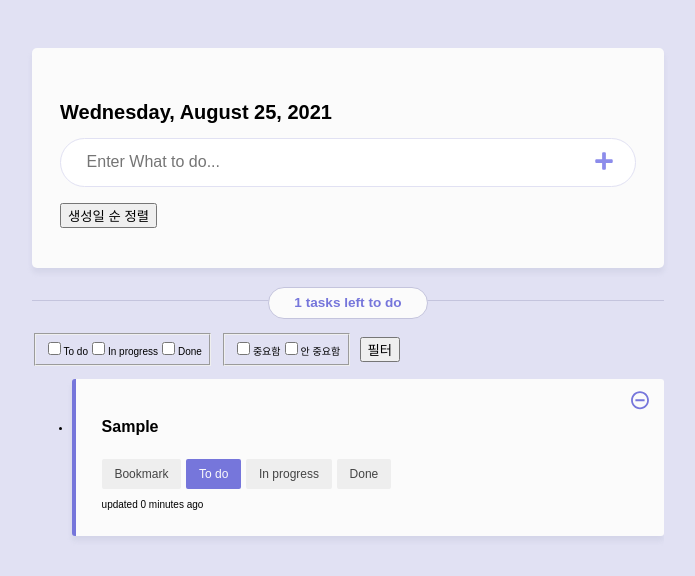
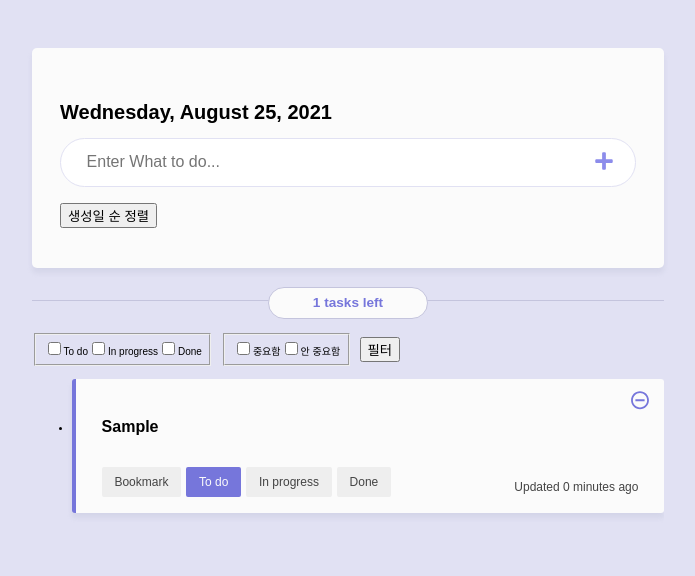
Before and after one commit to hyseoseo/Assignment8-TeamB, a React (Create React App) app: page / in a window 1280 px wide. Both pictures are taken after typing "Sample" into the empty fields and a click on the button 896 px from the left and 162 px from the top of the page. Shown: the top 576 px of the page, without its empty margins (292-987 px from the left). Built offline with nearby package versions, Linux system fonts and the light colour scheme; what emotion-reset would draw is missing.

Commit message:
[#40] feat: 구현 modal 내 task 정보

```diff
--- a/src/components/Modal.tsx
+++ b/src/components/Modal.tsx
@@ -30,10 +30,8 @@ const Modal: React.FC = () => {
             <div css={ContentsContainer}>
               <h1 css={Heading}>{title}</h1>
               {task ? (
-                <p css={Paragraph}>
-                  "<span css={Task}>{task}</span>"
-                  <br />
-                  <small css={TaskInfo}>{taskInfo}.</small>
+                <p css={ParagraphDelete}>
+                  "<span css={Task}>{task}</span>"<small css={TaskInfo}>{taskInfo}.</small>
                 </p>
               ) : (
                 <p css={Paragraph}>{content}</p>
@@ -103,13 +101,20 @@ const Paragraph = css`
   font-size: ${FONT_SIZE_STYLE.medium};
 `;
 
+const ParagraphDelete = css`
+  text-align: center;
+  font-size: ${FONT_SIZE_STYLE.medium};
+`;
+
 const Task = css`
   color: ${COLOR_STYLE.primary};
 `;
 
 const TaskInfo = css`
+  display: block;
   color: ${COLOR_STYLE.greyDarkest};
   font-size: ${FONT_SIZE_STYLE.small};
+  margin-top: 0.6rem;
 `;
 
 const Icon = css`
@@ -159,6 +164,6 @@ const BtnDelete = css`
   }
 
   &:hover {
-    transform: translate(-50%, -55%);
+    transform: translate(-25%, -55%);
   }
 `;
--- a/src/components/todo/TodoBoundary.tsx
+++ b/src/components/todo/TodoBoundary.tsx
@@ -10,7 +10,7 @@ const TodoBoundary: React.FC<Iprop> = ({ undoneTasks }) => {
   return (
     <div css={Wrapper}>
       <span css={TextContainer}>
-        <p css={Text}>{undoneTasks} tasks left to do</p>
+        <p css={Text}>{undoneTasks} tasks left</p>
       </span>
     </div>
   );
--- a/src/components/todo/TodoController.tsx
+++ b/src/components/todo/TodoController.tsx
@@ -1,4 +1,4 @@
-import React, { useState, useEffect } from 'react';
+import React, { useState } from 'react';
 import { css } from '@emotion/react';
 import { ButtonDefault, COLOR_STYLE, FONT_SIZE_STYLE } from 'styles';
 import { OPTIONS, Itodo, Status } from './type';
--- a/src/components/todo/TodoItem.tsx
+++ b/src/components/todo/TodoItem.tsx
@@ -49,7 +49,7 @@ const TodoItem: React.FC<Iprop> = ({ ...props }) => {
       ...MODAL_OPTION.DELETE,
       content: '',
       task: todo.taskName,
-      taskInfo: `(${todo.status}${todo.isImportant ? ', Bookmark' : ''}) updated 5 mins ago`,
+      taskInfo: `${todo.status}${todo.isImportant ? ', Bookmark' : ''}, updated ${time} ago`,
       onOk() {
         handleDeleteTodo(todo.id);
       },
@@ -69,12 +69,14 @@ const TodoItem: React.FC<Iprop> = ({ ...props }) => {
       <button css={DeleteButton} onClick={handleRemove}>
         <IoMdRemoveCircleOutline />
       </button>
-      <TodoController
-        todo={todo}
-        changeTodoStatus={changeTodoStatus}
-        changeTodoImportance={changeTodoImportance}
-      />
-      <p>updated {time} ago</p>
+      <div css={ControlBox}>
+        <TodoController
+          todo={todo}
+          changeTodoStatus={changeTodoStatus}
+          changeTodoImportance={changeTodoImportance}
+        />
+        <small css={LastUpdate}>Updated {time} ago</small>
+      </div>
     </li>
   );
 };
@@ -164,3 +166,15 @@ const DeleteButton = css`
     }
   }
 `;
+
+const ControlBox = css`
+  display: flex;
+  justify-content: space-between;
+  align-items: flex-end;
+`;
+
+const LastUpdate = css`
+  color: ${COLOR_STYLE.greyDarkest};
+  font-size: ${FONT_SIZE_STYLE.smaller};
+  transform: translateY(-3px);
+`;
```
